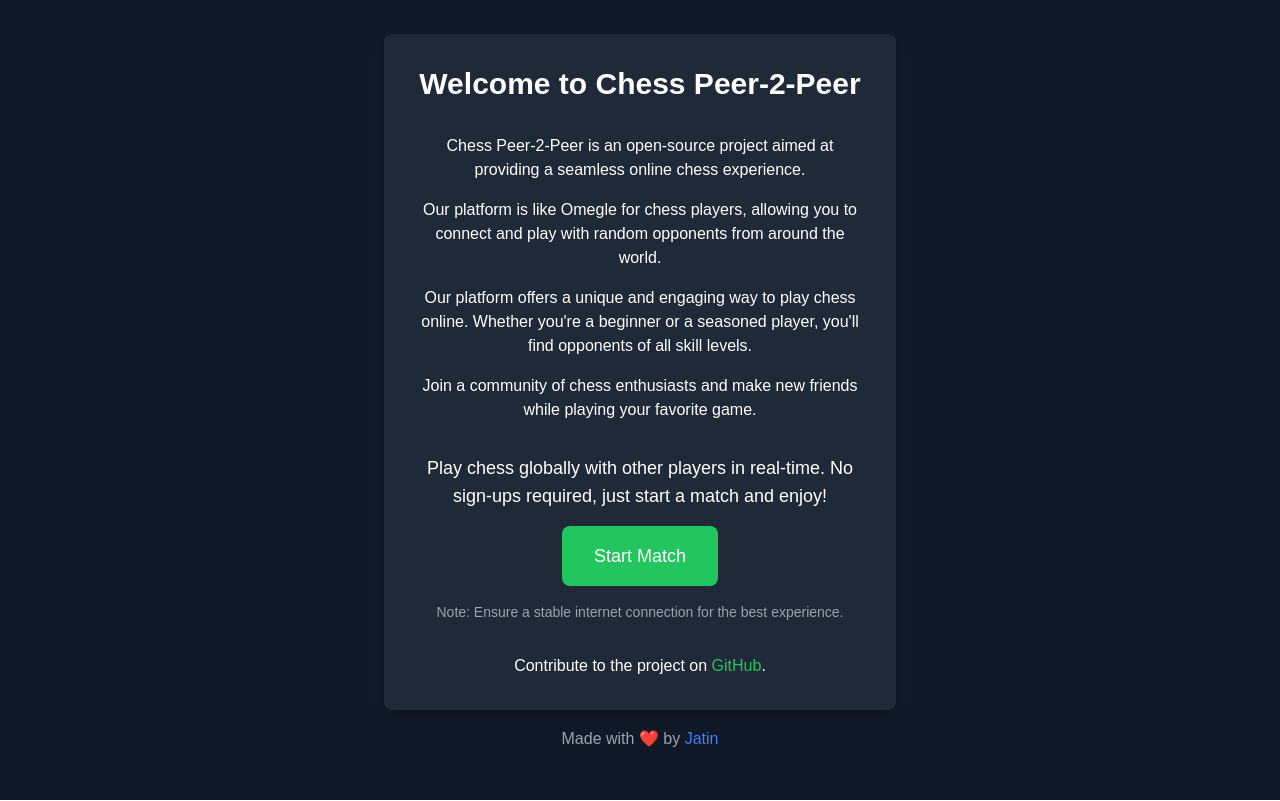
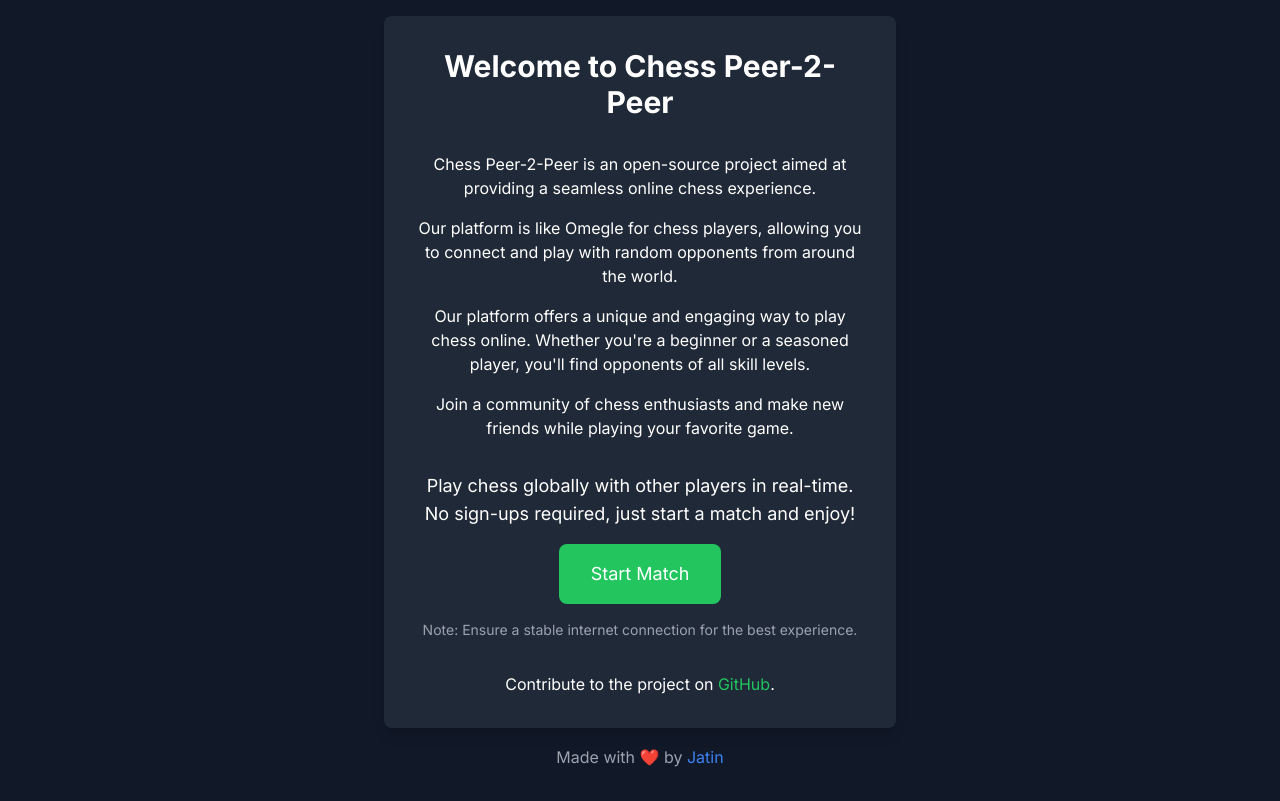
Before and after one commit to nurmandev/chess-p2p, a Next.js app: page / in a window 1280 px wide. Built offline with nearby package versions, Linux system fonts and the light colour scheme.

Commit message:
fix: Remove default font-family and integrate Inter font for improved typography

```diff
--- a/src/app/globals.css
+++ b/src/app/globals.css
@@ -2,9 +2,6 @@
 @tailwind components;
 @tailwind utilities;
 
-body {
-  font-family: Arial, Helvetica, sans-serif;
-}
 
 @layer base {
   :root {
--- a/src/app/layout.tsx
+++ b/src/app/layout.tsx
@@ -1,5 +1,6 @@
 import type { Metadata } from "next";
 import localFont from "next/font/local";
+import { Inter } from 'next/font/google';
 import "./globals.css";
 
 const geistSans = localFont({
@@ -12,6 +13,8 @@ const geistMono = localFont({
   variable: "--font-geist-mono",
   weight: "100 900",
 });
+
+const inter = Inter({ subsets: ['latin'] });
 
 export const metadata: Metadata = {
   title: "Chess P2P",
@@ -26,7 +29,7 @@ export default function RootLayout({
   return (
     <html lang="en">
       <body
-        className={`${geistSans.variable} ${geistMono.variable} antialiased`}
+        className={`${geistSans.variable} ${geistMono.variable} ${inter.className} antialiased`}
         suppressHydrationWarning
       >
         {children}
```
